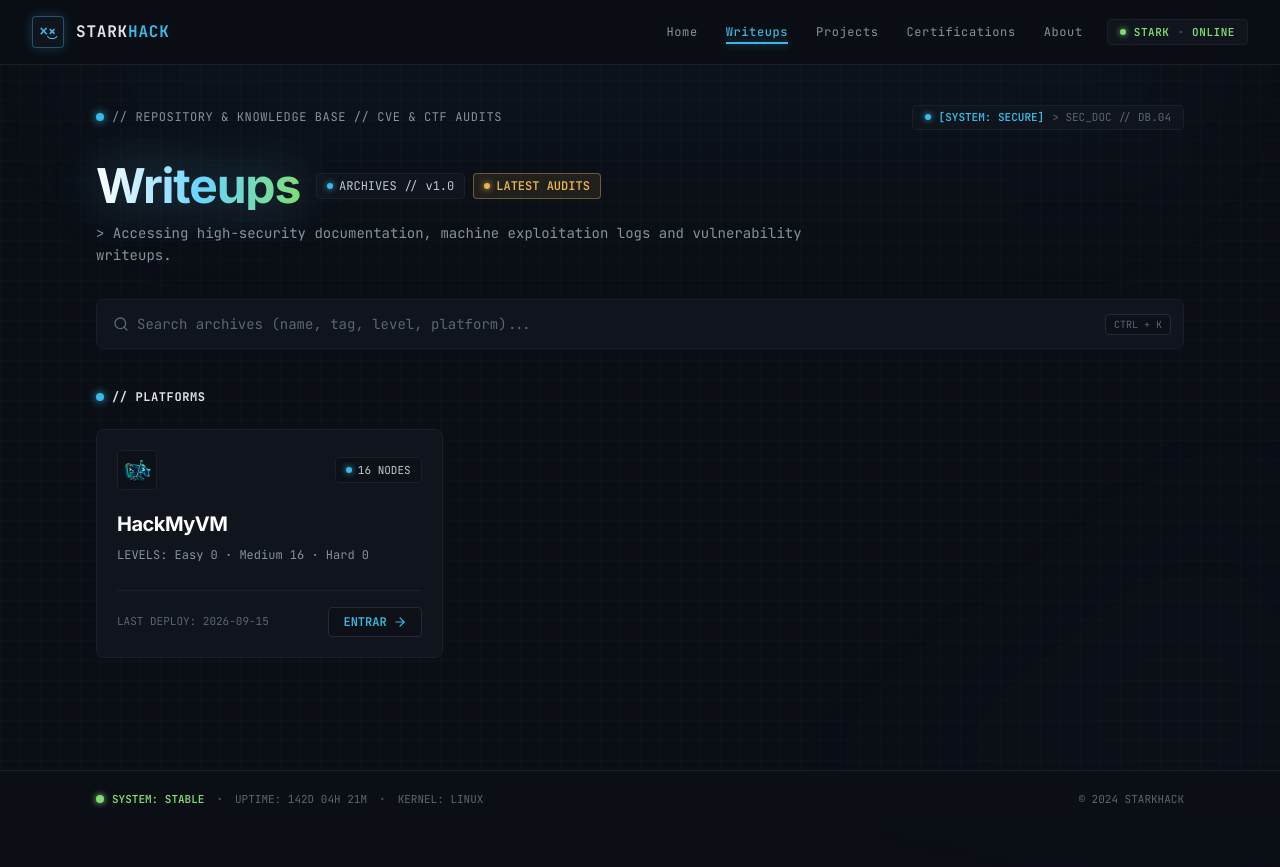
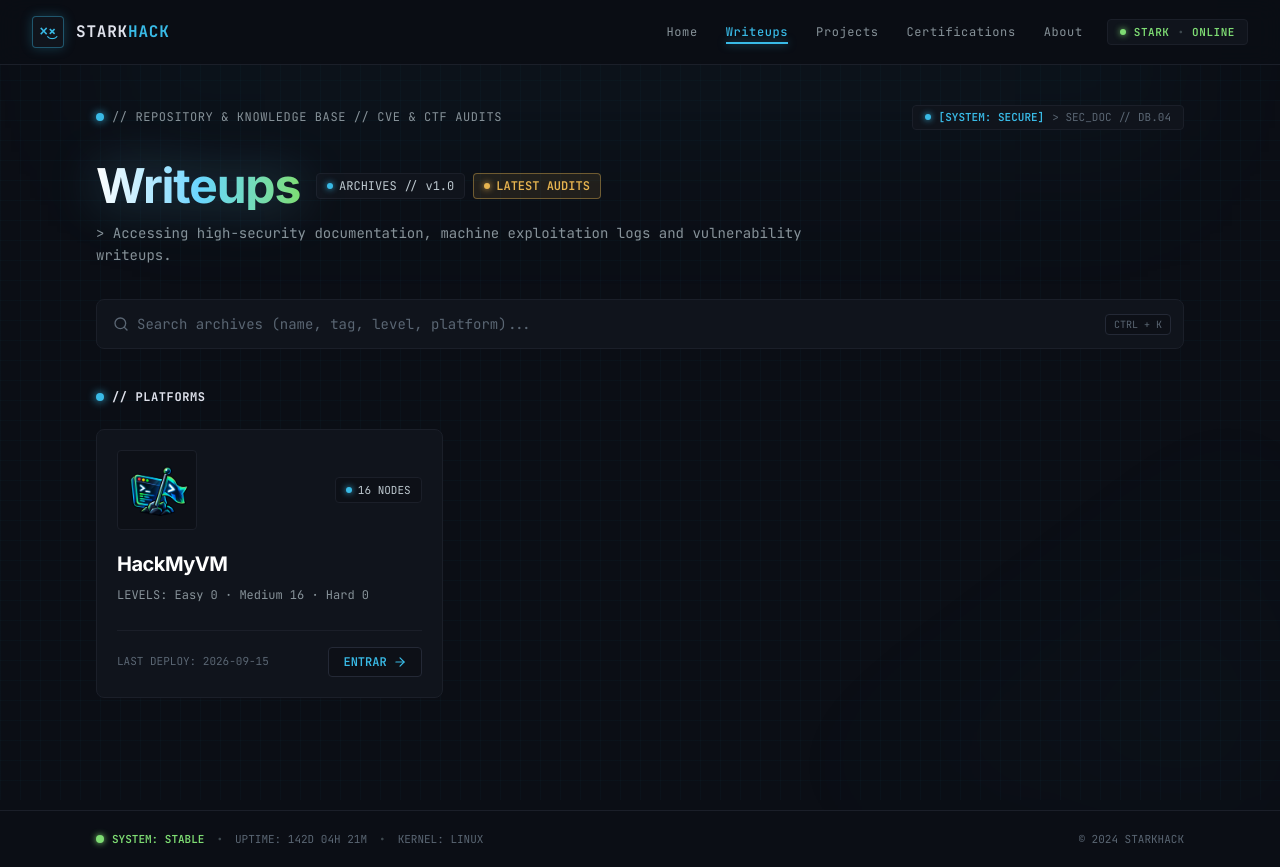
Before and after one commit to danystarrkk/StarkHack, a React (Vite) app: page /writeups in a window 1280 px wide. Before the commit the page ends 827 px from the top, so only its background shows below. Built offline with nearby package versions, Linux system fonts and the light colour scheme.

Commit message:
feat(frontend): duplicar el tamano del logo CTF en las tarjetas de plataforma

```diff
--- a/src/components/WriteupsScreen.tsx
+++ b/src/components/WriteupsScreen.tsx
@@ -295,11 +295,11 @@ export const WriteupsScreen: React.FC<WriteupsScreenProps> = ({ onSelectWriteup
                 >
                   {/* Top Row: Icon + Node Count Pill */}
                   <div className="mb-5 flex items-center justify-between">
-                    <div className="flex h-10 w-10 items-center justify-center overflow-hidden rounded border border-[#1b1f29] bg-[#0d1017]">
+                    <div className="flex h-20 w-20 items-center justify-center overflow-hidden rounded border border-[#1b1f29] bg-[#0d1017]">
                       <img
                         src="/ui/logo-plataformas.webp"
                         alt="CTF"
-                        className="h-full w-full object-contain p-1"
+                        className="h-full w-full object-contain p-1.5"
                         loading="lazy"
                       />
                     </div>
```
